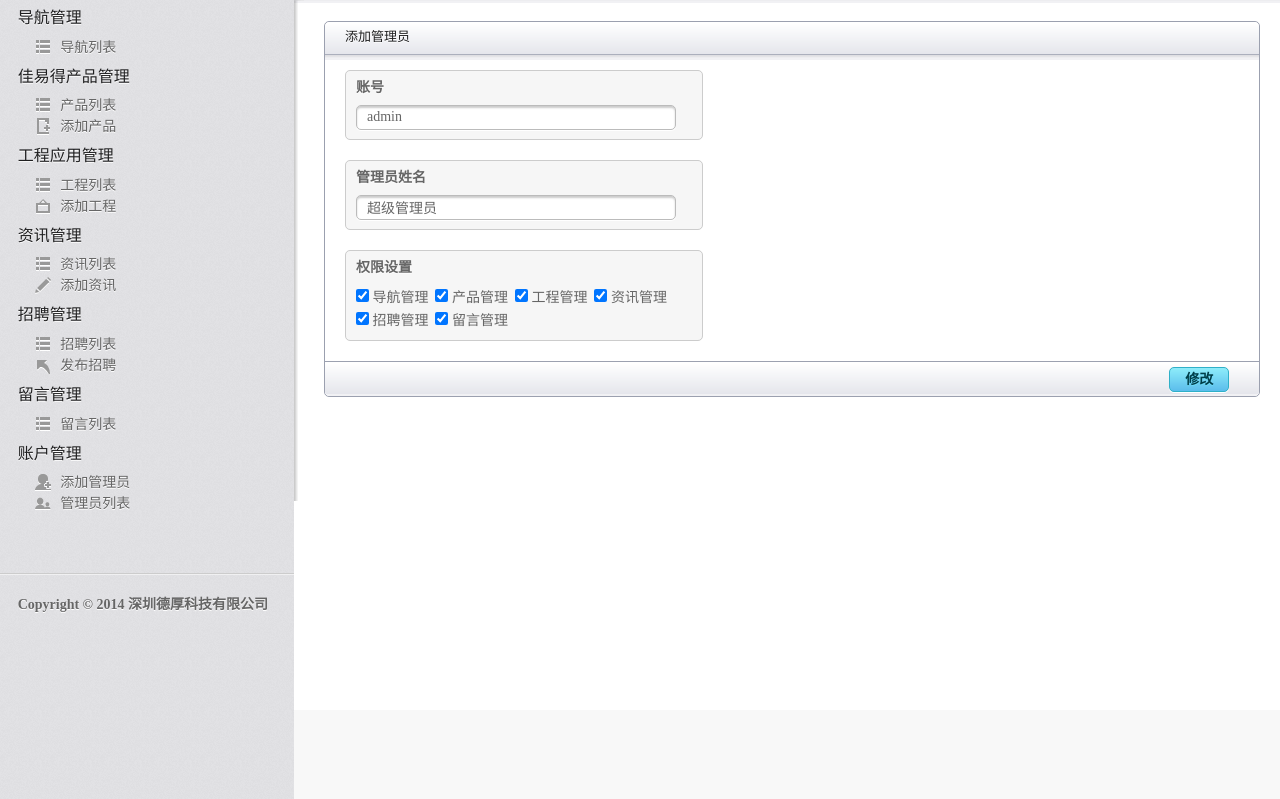
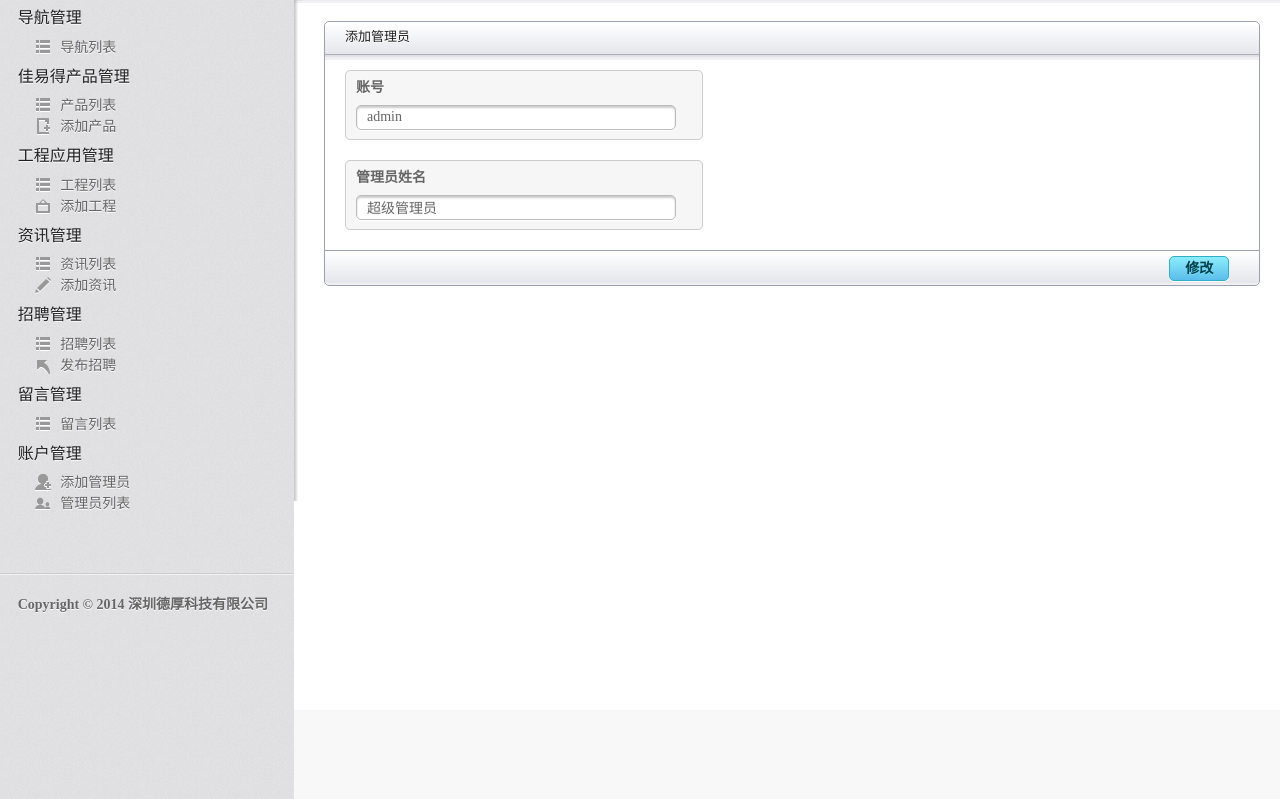
Before and after one commit to dengyh/dehou, a Django app: page /backend/admin_edit/?id=1 in a window 1280 px wide. Shown: the part 90-889 px from the top of the page. Run offline with Django 3.2, Linux system fonts and the light colour scheme; a user stored in the database is signed in; data comes from the database, SQL or seed files in the repository; parts of the project's set-up code (start-up, migrations or seed data) failed here and were passed over; some libraries are stand-ins or nearby versions.

Commit message:
超级管理员的页面修改（是否显示删除按钮等）

```diff
--- a/backend/templates/admin_edit.html
+++ b/backend/templates/admin_edit.html
@@ -29,7 +29,7 @@
                     <label>管理员姓名</label>
                     <input type="text" name="first_name" class="title" style="height:25px;" value="{{info.first_name}}">{{form.errors.first_name}}
                 </fieldset>
-                <fieldset style="width:40%;clear:both;margin-bottom:20px;">
+                <fieldset style="width:40%;clear:both;margin-bottom:20px;" id="admin_premiss">
                     <label>权限设置</label>
                     <div style="float:left;margin:0 10px;">
                         <input type="checkbox" name="premissions" value="1"> 导航管理&nbsp;
@@ -66,6 +66,9 @@
         for (var i = 0; i < arr.length-1; i++) {
             pre[arr[i]-1].checked = true;
         }
+        if ("{{info.is_superuser}}"=="True"){
+            $('#admin_premiss').css('display','none');
+        }
 
         // 表单提交内容不为空判断
         $('.alt_btn').click(function(){
@@ -75,7 +78,6 @@
                 if (checkbox[i].checked == true)
                     length++;
             }
-
             if (length>0){
                 form.action = "/backend/admin_edit_handle/";
             }
--- a/backend/templates/admin_list.html
+++ b/backend/templates/admin_list.html
@@ -29,9 +29,11 @@
                                     <a href="/backend/admin_edit/?id={{list.id}}">
                                         <input type="image" src="/static/images/icn_edit.png" title="修改" />
                                     </a>
-                                    <a href="javascript:void(0);" data-toggle="modal" data-target="#myModal" name="delete" id="{{list.id}}_delete">
+                                    {% if not list.is_superuser %}
+                                    <a href="javascript:void(0);" data-toggle="modal" data-target="#deleteModal" name="delete" id="{{list.id}}_delete">
                                         <input type="image" src="/static/images/icn_trash.png" title="删除" />
                                     </a>
+                                    {% endif %}
                                 </td>
                             </tr>
                         </tbody>
--- a/backend/views.py
+++ b/backend/views.py
@@ -768,7 +768,7 @@ def admin_delete(request):
 		ids = request.POST.get('id_attr', '')                           # 要删除的管理员id
 		password = request.POST.get('delete_attr', '')                  # 确认密码
 
-	userInfos = User.objects.get(id=1)                                  # 获取超级管理员
+	userInfos = User.objects.get(is_superuser=1)                         # 获取超级管理员
 	userPassword = userInfos.password                                   # 获取超级管理员密码
 
 	if check_password(password, userPassword):
@@ -794,10 +794,10 @@ def admin_edit(request, template_name):
 
 	if request.method == "GET":							   		# 确保是get提交
 		ids = request.GET.get('id','')	                   		# 要修改的管理员id
-
-	info = User.objects.get(id=ids)					   		    # 获取管理员信息
-	premissions = public_premissions(request)
-	return render(request, template_name, {'info' : info,'premissions':premissions}) # 跳转到修改页面
+		info = User.objects.get(id=ids)					   		    # 获取管理员信息
+		premissions = public_premissions(request)
+		return render(request, template_name, {'info' : info,'premissions':premissions}) # 跳转到修改页面
+	return HttpResponse('请求方法错误...')
 
 # ======================================
 # 	名字：管理员修改表单处理
```
Also changed, not shown: 1 other file.
